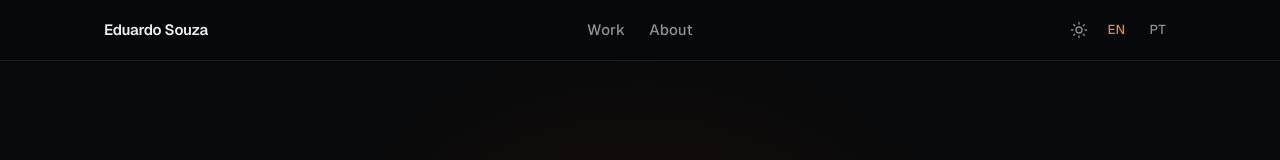
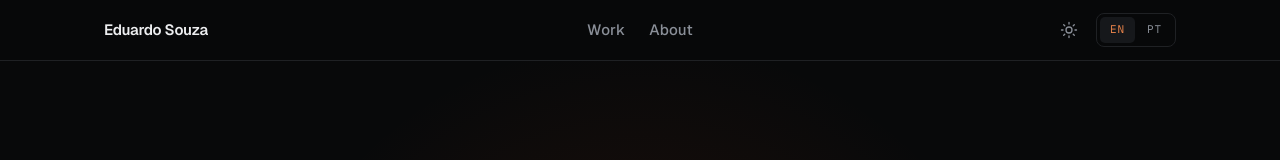
Before and after one commit to EduardoSCosta/portfolio, a Next.js app: page /en in a window 1280 px wide. Shown: the top 160 px of the page. Built offline with nearby package versions, Linux system fonts and the light colour scheme.

Commit message:
Update locale switch styles

```diff
--- a/src/app/globals.css
+++ b/src/app/globals.css
@@ -35,18 +35,18 @@ html[data-theme="dark"] {
 }
 
 html[data-theme="light"] {
-  --bg: #f3f4f6;
-  --bg-raised: #e8eaed;
+  --bg: #f6f7f8;
+  --bg-raised: #eceef0;
   --surface: #ffffff;
-  --surface-hover: #f0f1f3;
+  --surface-hover: #e8eaed;
 
-  --border: #d8dbe0;
-  --border-strong: #c4c8cf;
+  --border: #e2e4e8;
+  --border-strong: #c9cdd3;
   --border-hover: #b8bcc4;
 
-  --text: #111318;
-  --text-secondary: #4b5059;
-  --text-muted: #6b7280;
+  --text: #111214;
+  --text-secondary: #5c616a;
+  --text-muted: #6e737c;
 
   --accent: #c2410c;
   --accent-hover: #ad390a;
--- a/src/components/hero.module.css
+++ b/src/components/hero.module.css
@@ -40,7 +40,7 @@
 }
 
 .headline {
-  font-size: clamp(3.75rem, 6.2vw, 5.25rem);
+  font-size: clamp(3.5rem, 6.2vw, 5.25rem);
   font-weight: 600;
   line-height: 1.05;
   letter-spacing: -0.04em;
--- a/src/components/locale-switch.module.css
+++ b/src/components/locale-switch.module.css
@@ -1,31 +1,39 @@
-.list {
-  display: flex;
-  gap: 0.25rem;
-  list-style: none;
-  padding: 0;
-  margin: 0;
+.group {
+  display: inline-flex;
+  align-items: center;
+  gap: 2px;
+  padding: 3px;
+  border: 1px solid var(--border);
+  border-radius: var(--radius);
+  height: 34px;
 }
 
-.link {
-  display: block;
-  padding: 0.375rem 0.625rem;
-  font-size: 0.8125rem;
-  font-weight: 500;
-  letter-spacing: 0.02em;
+.option {
+  display: inline-flex;
+  align-items: center;
+  height: 26px;
+  padding-inline: 10px;
+  border-radius: calc(var(--radius) - 3px);
+  font-family: var(--font-mono);
+  font-size: 0.6875rem;
+  letter-spacing: 0.08em;
+  text-transform: uppercase;
   color: var(--text-muted);
-  border-radius: var(--radius-sm);
 }
 
-.link:hover {
+.option:hover {
   color: var(--text);
 }
 
-.link[aria-current="page"] {
+.option[aria-current="page"] {
+  background-color: var(--surface-hover);
   color: var(--accent-text);
 }
 
 @media (prefers-reduced-motion: no-preference) {
-  .link {
-    transition: color var(--theme-duration) var(--ease-out);
+  .option {
+    transition:
+      color var(--theme-duration) var(--ease-out),
+      background-color var(--theme-duration) var(--ease-out);
   }
 }
--- a/src/components/locale-switch.tsx
+++ b/src/components/locale-switch.tsx
@@ -15,22 +15,19 @@ export function LocaleSwitch() {
   const t = useTranslations("LocaleSwitch");
 
   return (
-    <nav aria-label={t("label")}>
-      <ul className={styles.list}>
+    <nav className={styles.group} aria-label={t("label")}>
       {locales.map(({ code, label }) => (
-          <li key={code}>
         <Link
+          key={code}
           href={pathname}
           locale={code}
-              className={styles.link}
+          className={styles.option}
           aria-current={locale === code ? "page" : undefined}
           scroll={false}
         >
           {label}
         </Link>
-          </li>
       ))}
-      </ul>
     </nav>
   );
 }
--- a/src/components/navbar.module.css
+++ b/src/components/navbar.module.css
@@ -62,13 +62,13 @@
   display: flex;
   align-items: center;
   justify-self: end;
-  gap: 0.25rem;
+  gap: 0.75rem;
 }
 
 .controls {
   display: none;
   align-items: center;
-  gap: 0.25rem;
+  gap: 0.75rem;
 }
 
 .contact {
```
Lines whose indentation alone changed are shown as unchanged.
